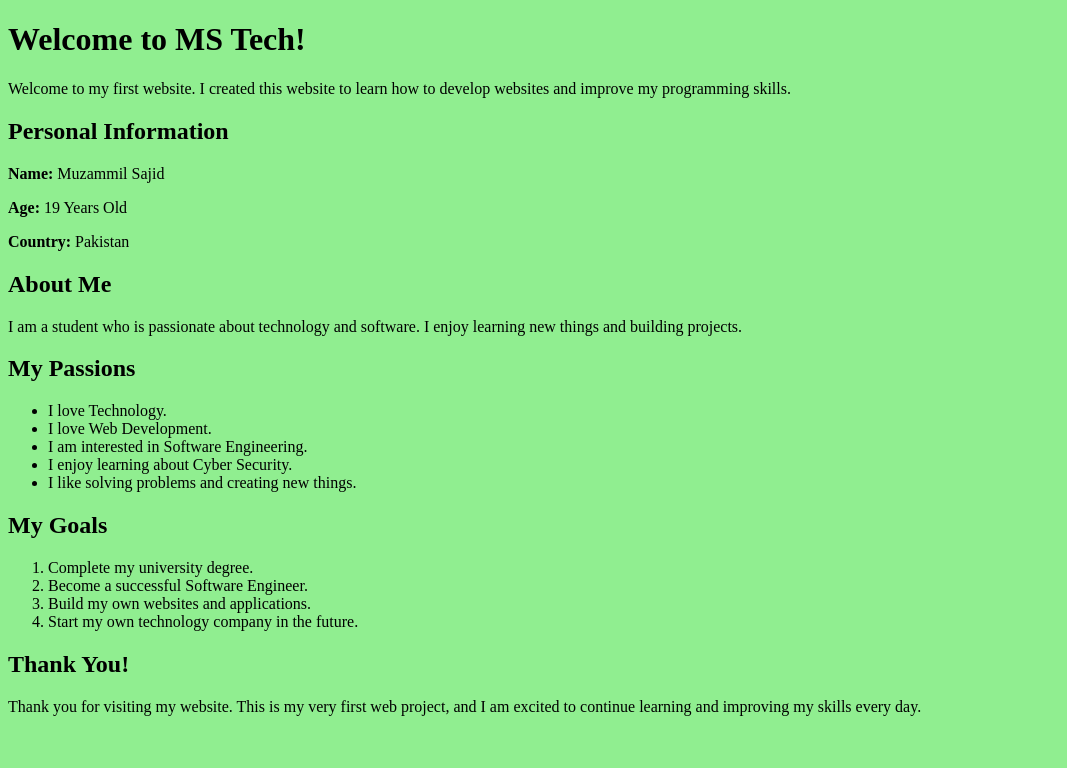
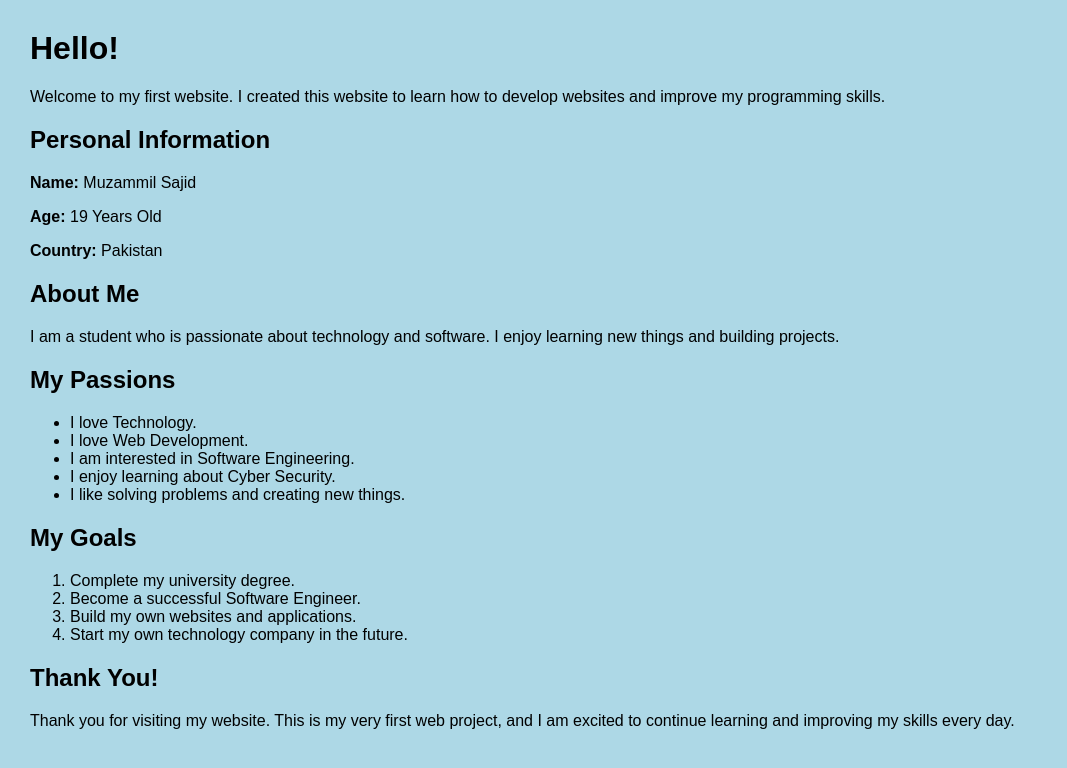
Before and after one commit to Muzammiil12/my-web, a plain HTML site: page index.html in a window 1280 px wide. Shown: the whole page, without its empty margins (0-1067 px from the left). Drawn offline with Linux system fonts and the light colour scheme.

Commit message:
Update index.html

```diff
--- a/index.html
+++ b/index.html
@@ -1,23 +1,32 @@
 <!DOCTYPE html>
 <html>
 
+<head>
+    <title>MS Tech</title>
+
+    <!-- Browser Tab Icon -->
+    <link rel="icon" href="logo.png">
+
+    <style>
+        body {
+            background-color: lightblue;
+            font-family: Arial, sans-serif;
+            margin: 30px;
+        }
+
+        h1 {
+            color: darkblack;
+        }
+
+        h2 {
+            color: black;
+        }
+    </style>
+</head>
+
 <body>
 
-<h1>Welcome to MS Tech!</h1>
-
-    <head>
-
-    <title>My First Website</title>
-    <link rel="icon" href="logo.png">
-    <style>
-
-    body {
-        background-color: lightgreen;
-    }
-
-</style>
-
-</head>
+    <h1>Hello!</h1>
 
     <p>
         Welcome to my first website. I created this website to learn how
@@ -67,4 +76,5 @@
     </p>
 
 </body>
+
 </html>
```
